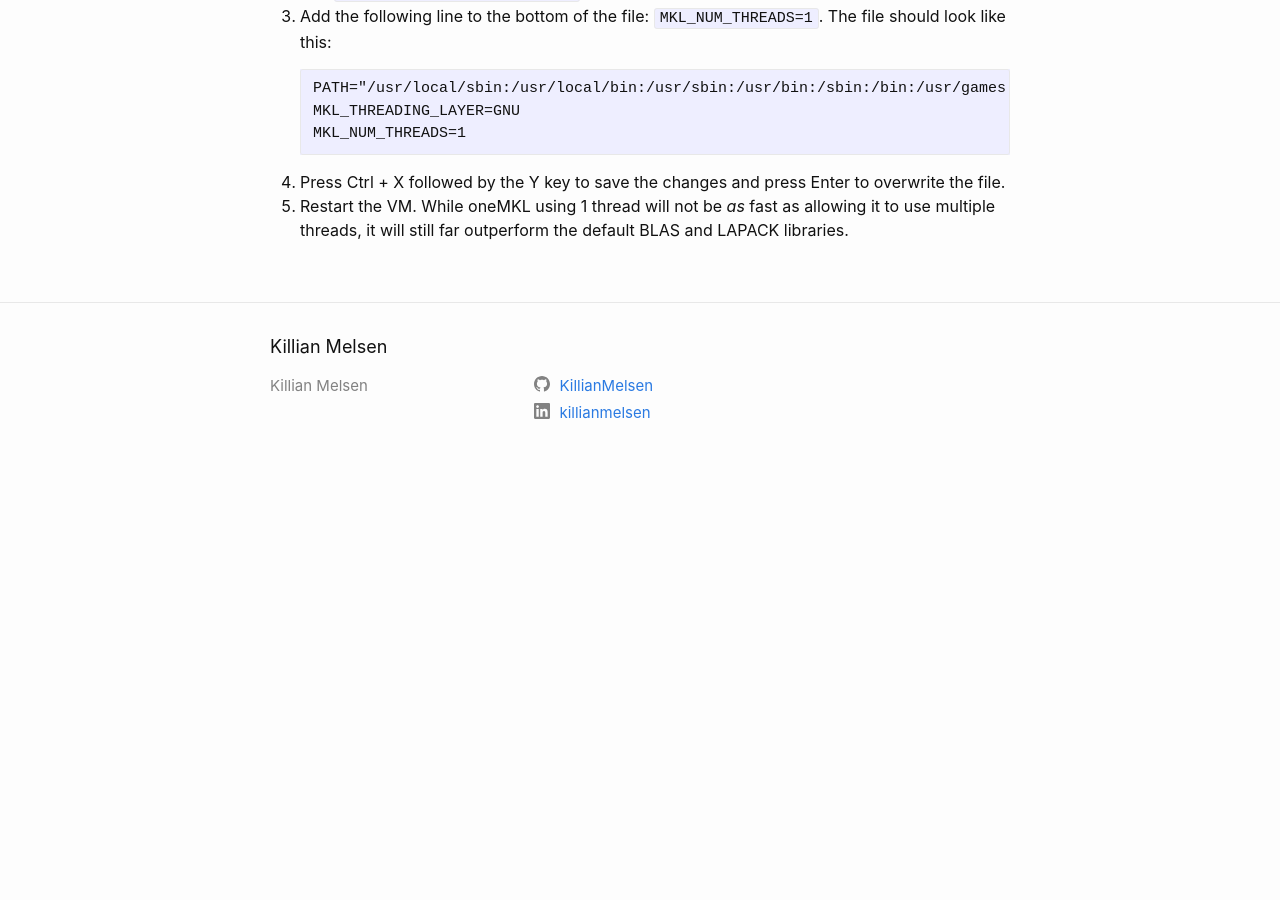
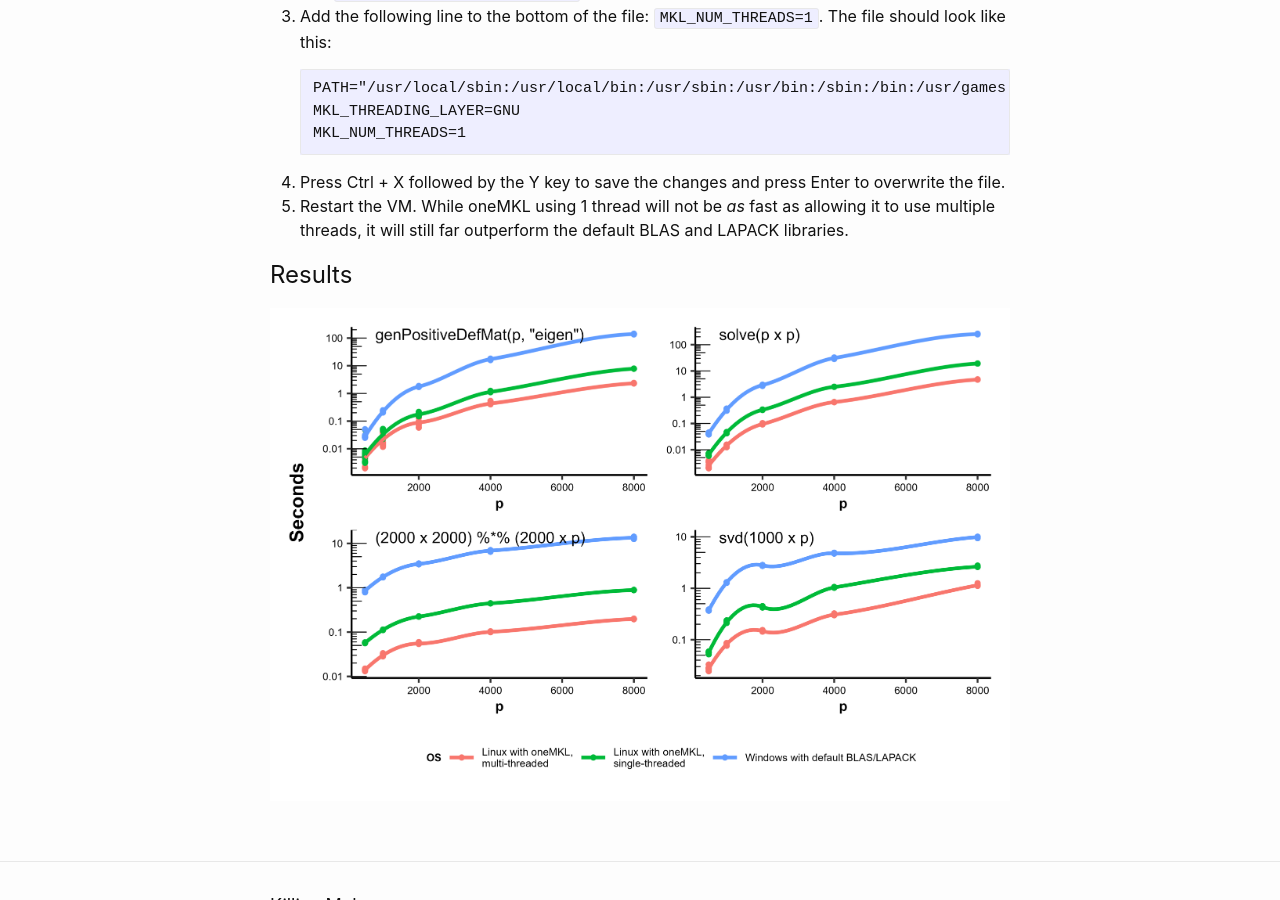
Before and after one commit to KillianMelsen/killianmelsen.github.io, a Jekyll site: the page built from docs/_posts/2023-03-28-Accelerating R using oneMKL.markdown, in a window 1280 px wide and 900 px high, scrolled down 4669 px. Built offline with Jekyll 4.4.1, drawn with Linux system fonts in a browser that asks for light colours; before the commit the page ends 5154 px from its top, so only the background shows below that.

Commit message:
Images with results

```diff
--- a/docs/_posts/2023-03-28-Accelerating R using oneMKL.markdown
+++ b/docs/_posts/2023-03-28-Accelerating R using oneMKL.markdown
@@ -175,3 +175,6 @@ While the default BLAS and LAPACK libraries are single-threaded, oneMKL can make
 
 4.  Press Ctrl + X followed by the Y key to save the changes and press Enter to overwrite the file.
 5.  Restart the VM. While oneMKL using 1 thread will not be *as* fast as allowing it to use multiple threads, it will still far outperform the default BLAS and LAPACK libraries.
+
+# Results
+![Computational times for some operations](/assets/all_log.png)
```
Also changed, not shown: docs/assets/all_log.png (added), docs/assets/all_relative.png (added).
